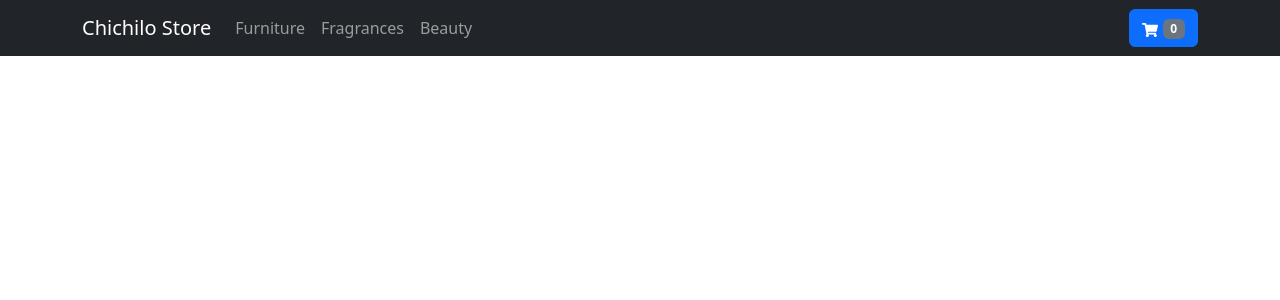
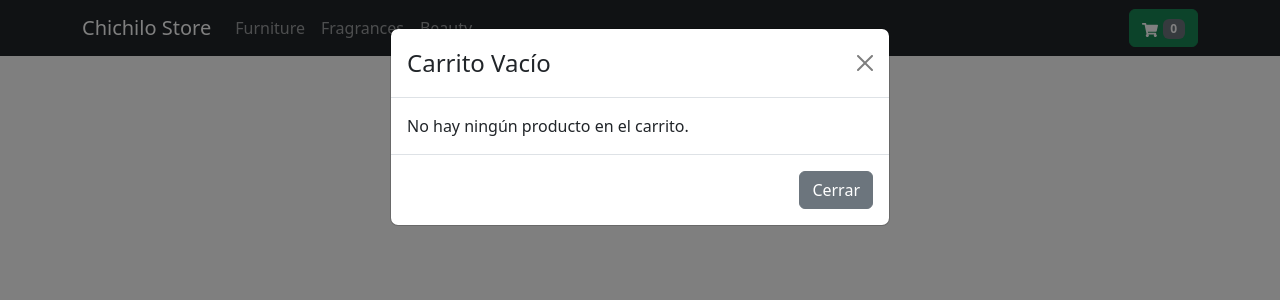
Before and after one commit to Franqito73/NavegaLasRutas-Picini, a React (Vite) app: page /cart in a window 1280 px wide. Shown: the top 300 px of the page. Built offline with nearby package versions, Linux system fonts and the light colour scheme.

Commit message:
agregando modal y lista del carrito

```diff
--- a/src/components/CartContainer.jsx
+++ b/src/components/CartContainer.jsx
@@ -1,10 +1,27 @@
-import React from 'react'
+import React, { useState, useEffect } from 'react'
+import { useCart } from '../context/CartContex'
+import CartList from './CartList'
+import CartModal from './CartModal'
 
-function CartContainer() {
+const CartContainer = () => {
+  const { cart } = useCart()
+  const [showModal, setShowModal] = useState(false)
+
+  const handleCloseModal = () => {
+    setShowModal(false);
+  };
+
+  useEffect(() => {
+    if (cart.length === 0 && !showModal) {
+      setShowModal(true)
+    }
+  }, [cart])
   return (
     <>
+      <CartModal showModal={showModal} handleClose={handleCloseModal} />
+      {cart.length > 0 && <CartList cart={cart} />}
     </>
-  )
-}
+  );
+};
 
 export default CartContainer
--- /dev/null
+++ b/src/components/CartList.jsx
@@ -0,0 +1,54 @@
+import React from 'react'
+import { Container, Row, Col, Table, Button, Card } from 'react-bootstrap';
+
+const CartList = ({ cart }) => {
+  return (
+    <Container>
+          <Row className="my-4">
+            <Col>
+              <Card>
+                <Card.Body>
+                  <Card.Title className="text-center">Carrito de Compras</Card.Title>
+                  <Table striped bordered hover responsive>
+                    <thead>
+                      <tr>
+                        <th>Producto</th>
+                        <th>Cantidad</th>
+                        <th>Precio</th>
+                        <th>Total</th>
+                        <th>Imagen</th>
+                      </tr>
+                    </thead>
+                    <tbody>
+                      {cart.map((item) => (
+                        <tr key={item.id}>
+                          <td>{item.title}</td>
+                          <td>{item.quantity}</td>
+                          <td>${item.price}</td>
+                          <td>${item.price * item.quantity}</td>
+                          <td>
+                            <img
+                              src={item.thumbnail}
+                              style={{ width: '50px', height: '50px', objectFit: 'cover' }}
+                              alt={item.title}
+                            />
+                          </td>
+                        </tr>
+                      ))}
+                    </tbody>
+                  </Table>
+                  <h4 className="text-right">
+                    Total: ${cart.reduce((acc, item) => acc + item.price * item.quantity, 0)}
+                  </h4>
+                  <div className="text-center">
+                    <Button variant="primary">Pagar</Button>
+                  </div>
+                </Card.Body>
+              </Card>
+            </Col>
+          </Row>
+    </Container>
+  )
+}
+
+export default CartList
--- /dev/null
+++ b/src/components/CartModal.jsx
@@ -0,0 +1,22 @@
+import { Modal, Button } from 'react-bootstrap'
+
+const CartModal = ({ showModal, handleClose }) => {
+
+  return (
+    <>
+    <Modal show={showModal} onHide={handleClose}>
+      <Modal.Header closeButton>
+        <Modal.Title>Carrito Vacío</Modal.Title>
+      </Modal.Header>
+      <Modal.Body>No hay ningún producto en el carrito.</Modal.Body>
+      <Modal.Footer>
+        <Button variant="secondary" onClick={handleClose}>
+          Cerrar
+        </Button>
+      </Modal.Footer>
+    </Modal>
+    </>
+  );
+};
+
+export default CartModal
--- a/src/components/CartWidget.jsx
+++ b/src/components/CartWidget.jsx
@@ -1,4 +1,3 @@
-import React from 'react'
 import { FaShoppingCart } from 'react-icons/fa'
 import Badge from 'react-bootstrap/Badge'
 import Button from 'react-bootstrap/Button'
@@ -7,7 +6,9 @@ import { useNavigate } from 'react-router'
 
 function CartWidget() {
   const { getQuantity } = useCart ()
+
   const navigate = useNavigate ()
+
   const total = getQuantity()
 
   const handleClick = () => {
@@ -15,9 +16,8 @@ function CartWidget() {
   }
 
   return (
-    <Button variant="primary">
+    <Button variant="success" onClick={handleClick}>
       <FaShoppingCart/> <Badge bg="secondary">{total}</Badge>
-      <span className="visually-hidden">unread messages</span>
     </Button>
   );
 }
--- a/src/context/CartProvider.jsx
+++ b/src/context/CartProvider.jsx
@@ -22,6 +22,7 @@ function CartProvider ({children}) {
 
             return result
         }
+
     return(
         <CartContex.Provider value={{addToCart, cart, getQuantity}}>
             {children}
```
